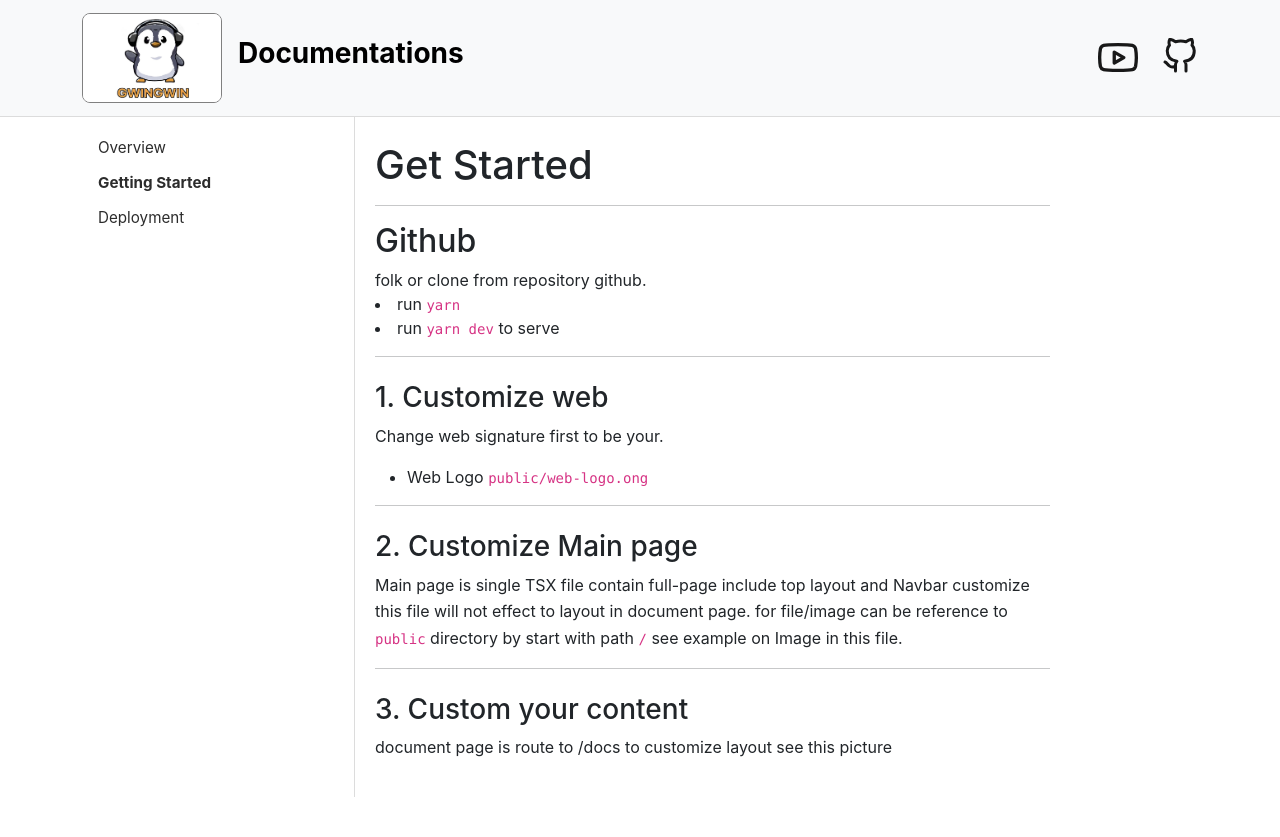
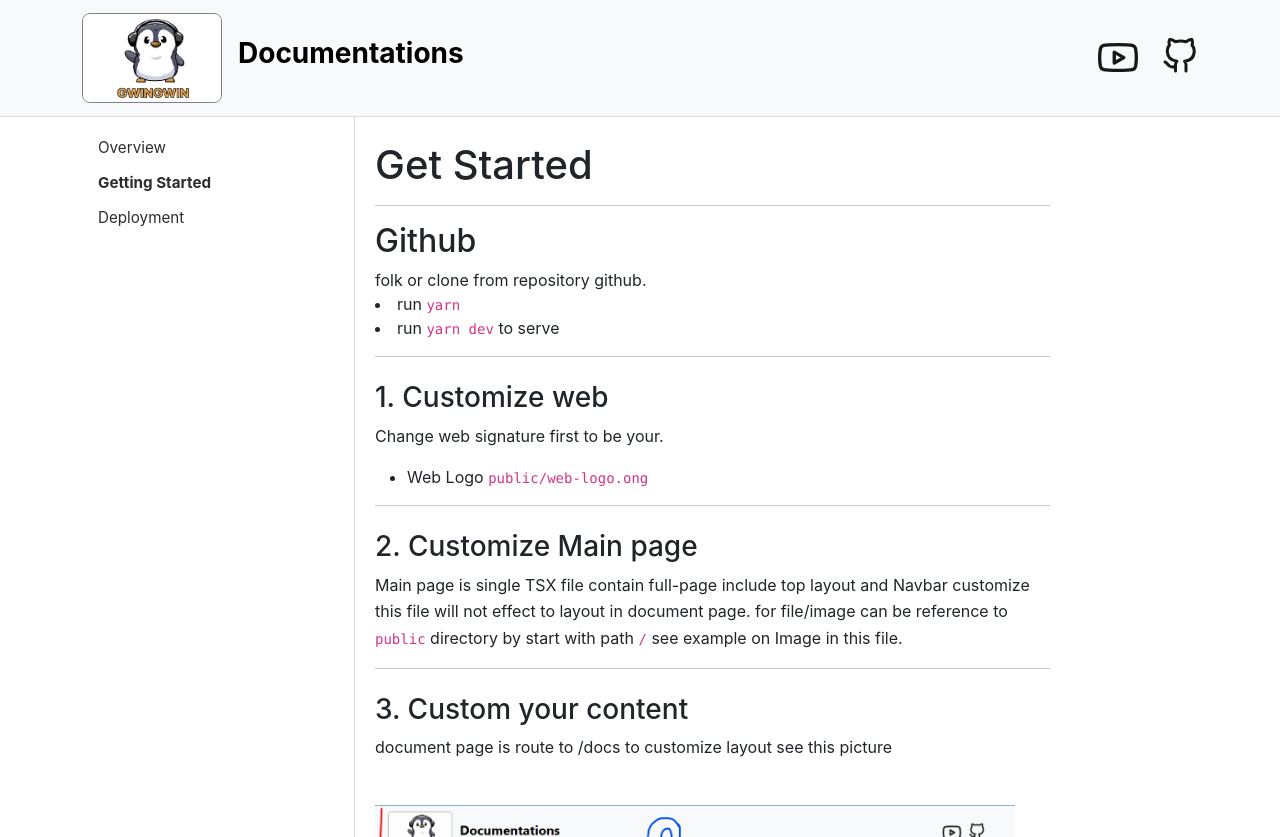
Before and after one commit to gwingwin-cc/webdocs-boilerplate, a Next.js app: page /docs/get-start in a window 1280 px wide. Before the commit the page ends 800 px from the top, so only its background shows below. Built offline with nearby package versions, Linux system fonts and the light colour scheme.

Commit message:
remove scrollbar

```diff
--- a/styles/globals.css
+++ b/styles/globals.css
@@ -95,7 +95,8 @@ a {
 }
 
 .doc-div {
-  height: 85vh;
+  scrollbar-width: none;
+  height: 90vh;
   overflow-y: scroll;
   overflow-x: hidden;
 }
```
